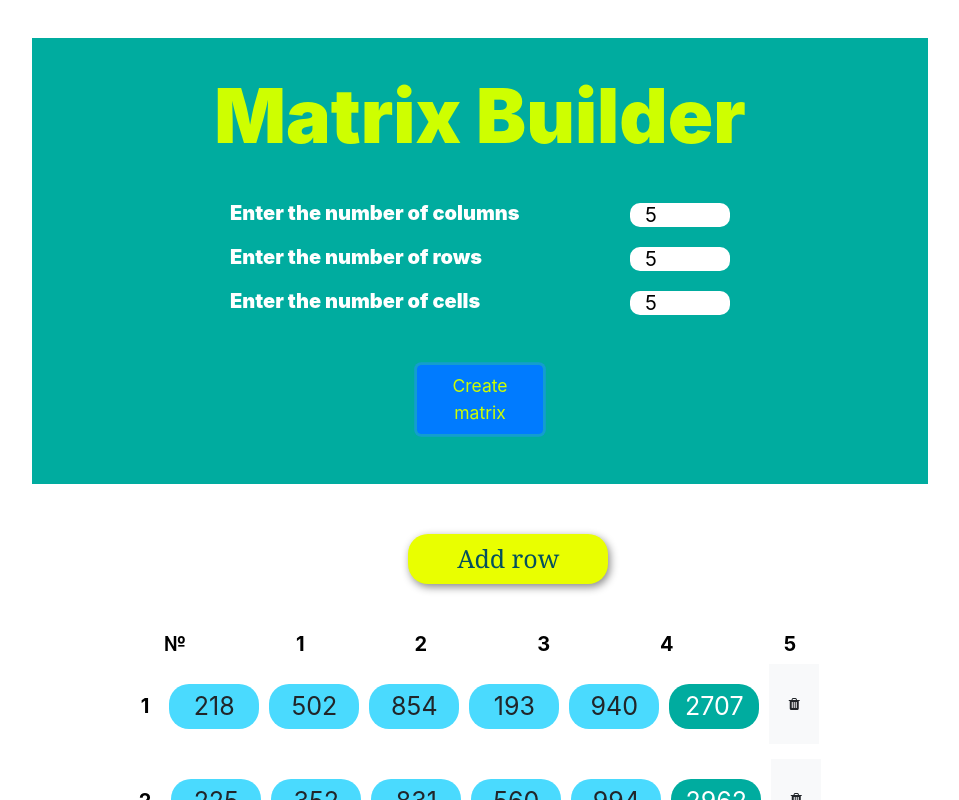
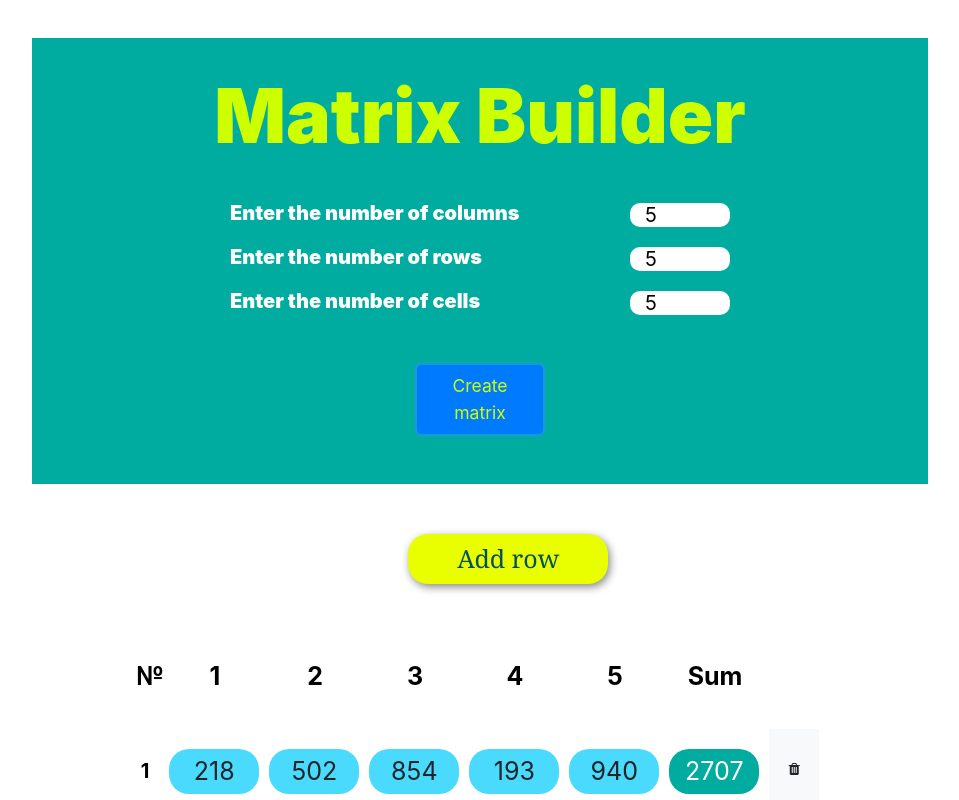
Before and after one commit to VladGlivuk/MatrixBuilder, a React (Create React App) app: page / in a window 1280 px wide. Both pictures are taken after typing "5", "5", "5" into the empty fields and a click on the button "Create matrix". Shown: the top 800 px of the page, without its empty margins (160-1119 px from the left). Built offline with nearby package versions, Linux system fonts and the light colour scheme.

Commit message:
make landing

```diff
--- a/src/components/MatrixTable/MatrixRow/MatrixCell/Renderers.js
+++ b/src/components/MatrixTable/MatrixRow/MatrixCell/Renderers.js
@@ -1,5 +1,5 @@
 import { useMemo } from "react";
-import "./MatrixCell.css"
+import "./MatrixCell.css";
 
 export const DefaultCell = ({ cell }) => {
   const { value, id } = cell;
@@ -9,12 +9,14 @@ export const DefaultCell = ({ cell }) => {
 
 export const PercentCell = ({ sumRow, cellValue }) => {
   const percentBySum = useMemo(() => {
-    return Math.floor(cellValue/sumRow*100);
+    return Math.floor((cellValue / sumRow) * 100);
   }, [sumRow, cellValue]);
 
   return (
     <div
-      style={{ background: `linear-gradient(red ${percentBySum}%, white)` }}
+      style={{
+        background: `linear-gradient(white ${100 - percentBySum}%, red 100%)`,
+      }}
       className="cell"
     >
       {percentBySum}%
--- a/src/components/MatrixTable/MatrixRow/MatrixRow.css
+++ b/src/components/MatrixTable/MatrixRow/MatrixRow.css
@@ -26,7 +26,6 @@
   display: flex;
   align-items: center;
   justify-content: center;
-  color: white;
   color: black;
   font-size: 20px;
   margin-right: 10px;
--- a/src/components/MatrixTable/MatrixTable.css
+++ b/src/components/MatrixTable/MatrixTable.css
@@ -36,8 +36,24 @@
   color: black;
   font-size: 20px;
   font-weight: bold;
+  gap: 10px;
 }
 
 .matrix__numbers {
-  margin: 0 55px;
+  width: 90px;
+  height: 45px;
+  border-radius: 20px;
+  margin: 20px 0;
+  font-size: 25px;
+  display: flex;
+  align-items: center;
+  justify-content: center;
 }
+
+.matrix__numbers:first-child {
+  width: 20px;
+}
+
+.matrix__numbers:last-child {
+  margin-right: 60px;
+}
--- a/src/components/MatrixTable/index.js
+++ b/src/components/MatrixTable/index.js
@@ -29,6 +29,7 @@ const MatrixTable = () => {
               {el}
             </span>
           ))}
+          <span className="matrix__numbers">Sum</span>
         </div>
         {matrix.map((row, index) => (
           <MatrixRow key={index} row={row} index={index} />
```
